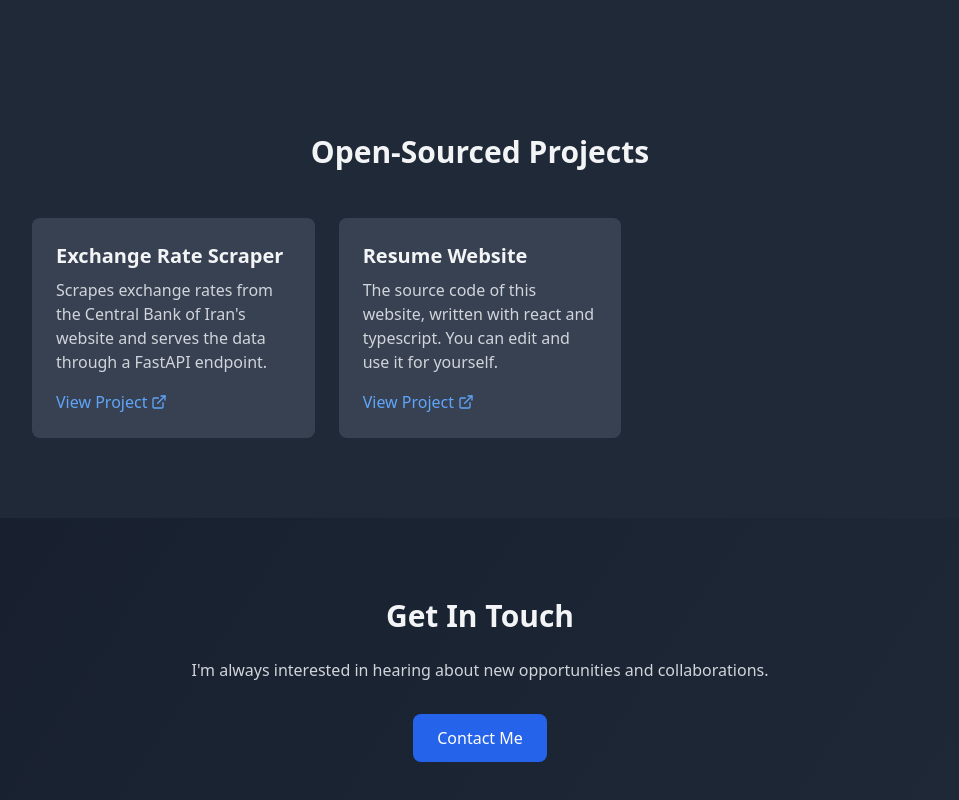
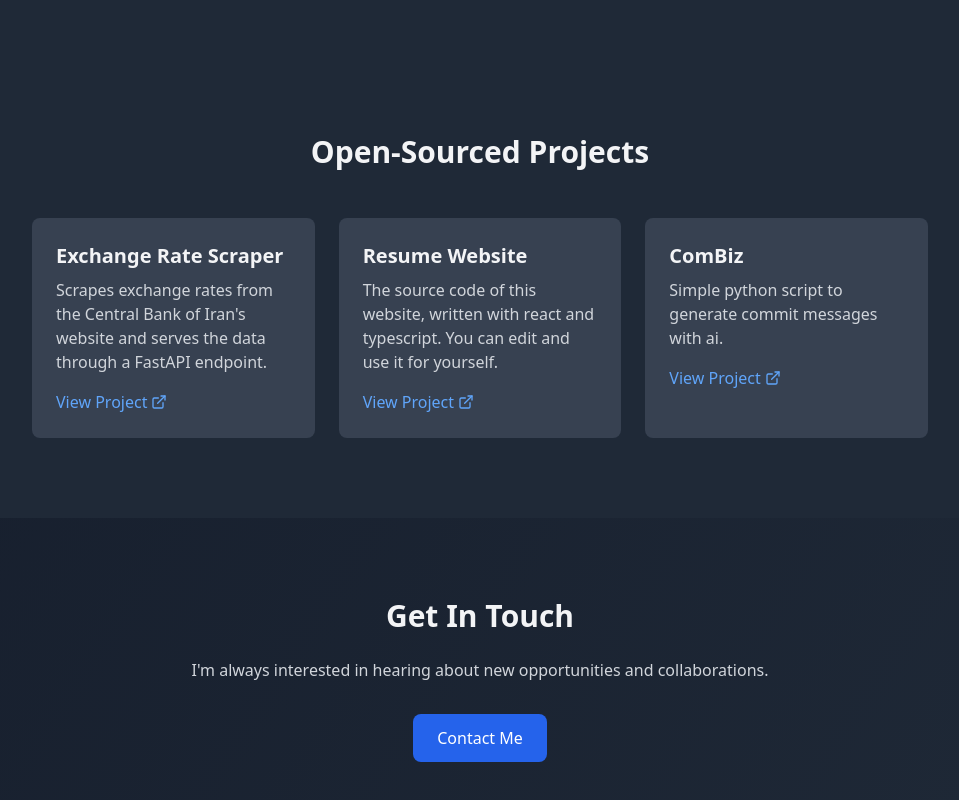
Before and after one commit to devmmk/devmmk.github.io, a React (Vite) app: page / in a window 1280 px wide. Shown: the part 1134-1934 px from the top of the page, without its empty margins (160-1119 px from the left). Built offline with nearby package versions, Linux system fonts and the light colour scheme.

Commit message:
chore(deps): update dependencies and add new project entry

```diff
--- a/package.json
+++ b/package.json
@@ -14,8 +14,7 @@
   "dependencies": {
     "@vercel/analytics": "^1.3.1",
     "react": "^18.3.1",
-    "react-dom": "^18.3.1",
-    "tsc": "^2.0.4"
+    "react-dom": "^18.3.1"
   },
   "devDependencies": {
     "@eslint/js": "^9.13.0",
@@ -33,7 +32,7 @@
     "sharp": "^0.33.5",
     "svgo": "^3.3.2",
     "tailwindcss": "^3.4.14",
-    "typescript": "~5.6.2",
+    "typescript": "^5.8.3",
     "typescript-eslint": "^8.10.0",
     "vite": "^5.4.11",
     "vite-plugin-image-optimizer": "^1.1.8"
--- a/src/pages/portfolio/components/projects/constants.ts
+++ b/src/pages/portfolio/components/projects/constants.ts
@@ -8,5 +8,10 @@ export const projects = [
     title: "Resume Website",
     description: "The source code of this website, written with react and typescript. You can edit and use it for yourself.",
     link: "https://github.com/devmmk/devmmk.github.io"
+  },
+  {
+    title: "ComBiz",
+    description: "Simple python script to generate commit messages with ai.",
+    link: "https://github.com/devmmk/ComBiz"
   }
 ];
```
Also changed, not shown: 2 other files (tests, documents, lock files or other folders).
